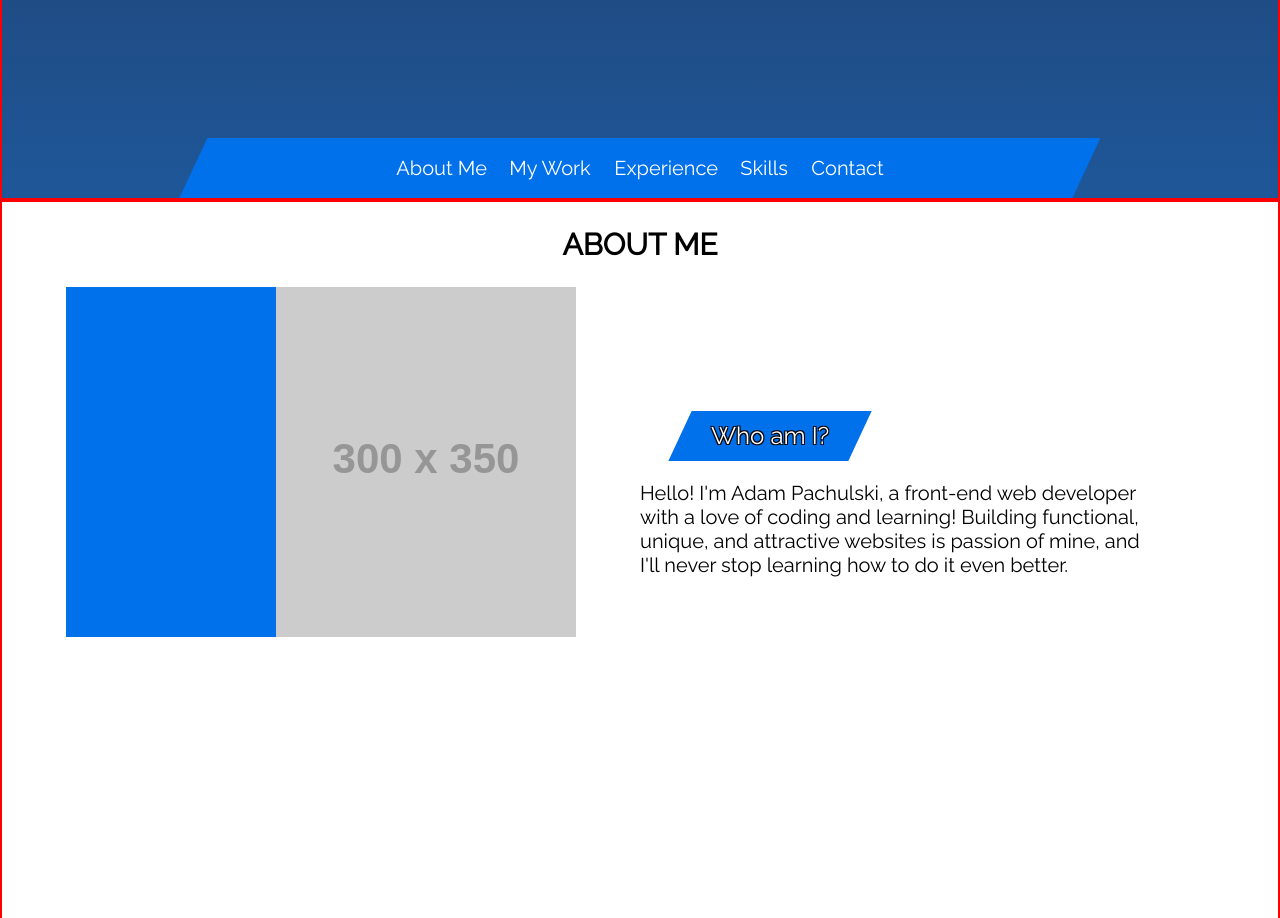
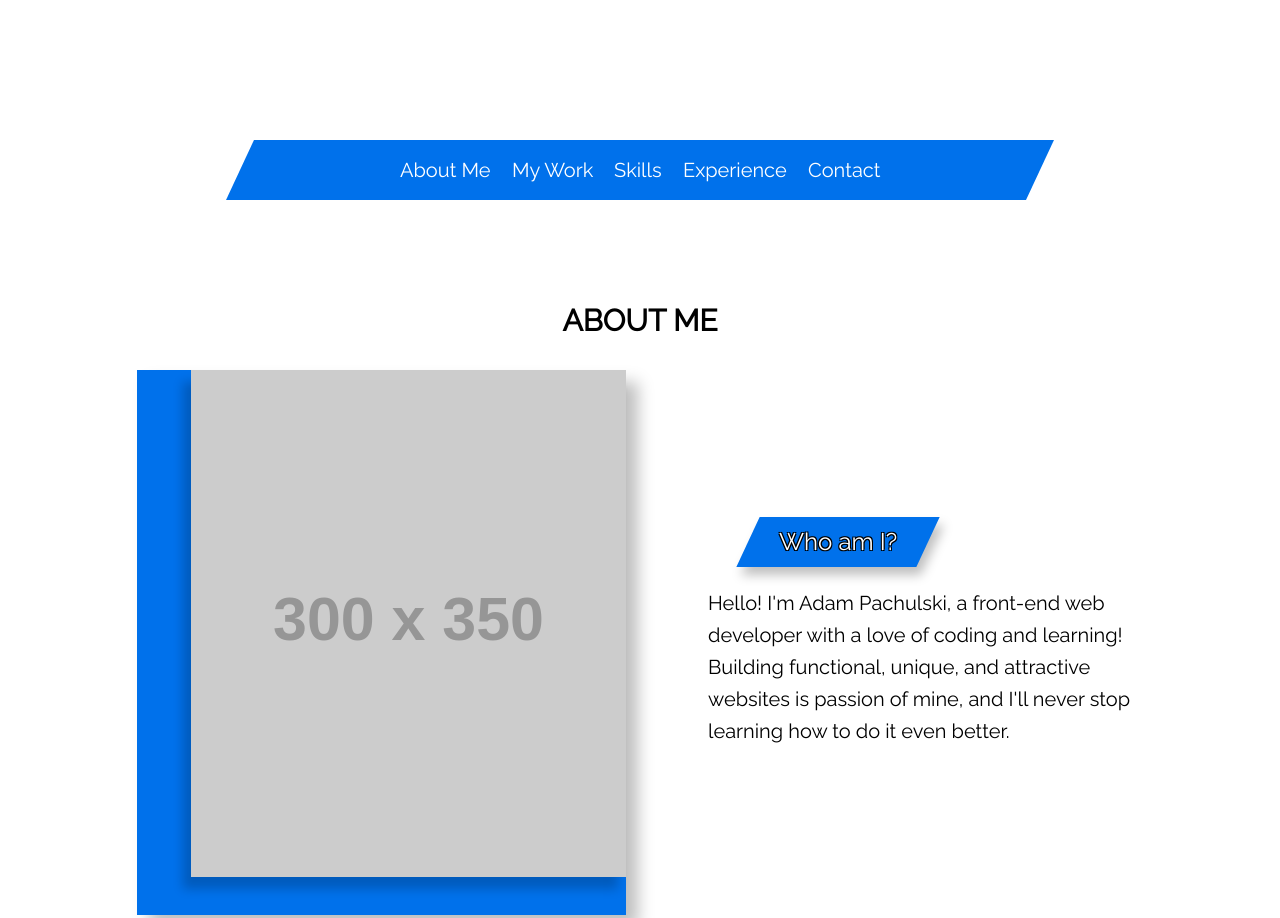
Before and after one commit to AdarrFX/my-portfolio, a plain HTML site: page index.html in a window 1280 px wide. Shown: the part 600-1518 px from the top of the page. Drawn offline with nearby package versions, Linux system fonts and the light colour scheme; placeholder pictures from the web are drawn by us; a web font is replaced by a local one.

Commit message:
Added navbar and further styling

```diff
--- a/index.html
+++ b/index.html
@@ -11,6 +11,7 @@
     <link href="https://fonts.googleapis.com/css?family=Hammersmith+One|Raleway&display=swap" rel="stylesheet">
 
     <script src="https://ajax.googleapis.com/ajax/libs/jquery/3.4.1/jquery.min.js"></script>
+    <script src="script.js"></script>
 
     <title>Adam Pachulski</title>
 </head>
@@ -28,28 +29,33 @@
             <div class="navbar">
                 <nav>
                     <ul class="navbar-navlist">
-                        <li class="navitem">About Me</li>
-                        <li class="navitem">My Work</li>
-                        <li class="navitem">Experience</li>
-                        <li class="navitem">Skills</li>
-                        <li class="navitem">Contact</li>
+                        <li class="navitem"><a href="#about" class="navbar-navlink">About Me</a></li>
+                        <li class="navitem"><a href="#portfolio" class="navbar-navlink">My Work</a></li>
+                        <li class="navitem"><a href="#skills" class="navbar-navlink">Skills</a></li>
+                        <li class="navitem"><a href="#experience" class="navbar-navlink">Experience</a></li>
+                        <li class="navitem"><a href="#contact" class="navbar-navlink">Contact</a></li>
                     </ul>
                 </nav>
             </div>
         </header>
-        <section class="about">
-            <div class="about-content wrapper">
+        <section class="about wrapper" id="about">
+            <div class="about-content">
                 <h2>ABOUT ME</h2>
-                <div class="about-box-image clearfix">
-                    <img src="https://via.placeholder.com/300x350" alt="">
-                </div>
-                <div class="about-box-text">
-                    <div class=about-me-header><p class="stroke-text">Who am I?</p></div>
-                    <p>Hello! I'm Adam Pachulski, a front-end web developer with a love of coding and learning! Building functional, unique, and attractive websites is passion of mine, and I'll never stop learning how to do it even better. </p>
+                <div class="about-boxes-container">
+                    <div class="about-box-image">
+                        <img src="https://via.placeholder.com/300x350" alt="">
+                    </div>
+                    <div class="about-box-text">
+                        <div class=about-me-header><p class="stroke-text">Who am I?</p></div>
+                        <p class="about-me-text">Hello! I'm Adam Pachulski, a front-end web developer with a love of coding and learning! Building functional, unique, and attractive websites is passion of mine, and I'll never stop learning how to do it even better. </p>
+                        <div>
+
+                        </div>
+                    </div>
                 </div>
             </div>
         </section>
-        <section class="portfolio">
+        <section class="portfolio" id="portfolio">
             <div class="portfolio-content wrapper">
                 <h2>My Work</h2>
                 <div class="portfolio-work-container">
@@ -138,7 +144,7 @@
                 </div>
             </div>
         </section>
-        <section class="skills">
+        <section class="skills" id="skills">
                 <div class="skills-text">
                 </div>
                 <p>My skills include...</p>
@@ -151,7 +157,7 @@
                 <img class="skill-image" src="/img/icon/csharp-original.svg" alt="C Sharp Icon">
                 <img class="skill-image" src="/img/icon/git-original-wordmark.svg" alt="Git Icon">
             </section>
-        <section class="experience">
+        <section class="experience" id="experience">
             <div class="experience-content wrapper">
 
                 <h2 class="experience-header-text">My Experience</h2>
@@ -190,7 +196,7 @@
                 </div>
             </div>
         </section>
-        <section class="contact">
+        <section class="contact" id="contact">
             <div class="contact-content">
                 <h2>Contact Me</h2>
                 <p>I can be reached at:</p>
--- /dev/null
+++ b/script.js
@@ -0,0 +1,23 @@
+$(document).ready(function (){
+
+    main();
+
+});
+
+const main = function () {
+
+    console.log("Hello!");
+    $(window).scroll(updateNav);
+
+}
+
+const updateNav = function() {
+    let topScroll = $(document).scrollTop();
+    if ($(".about").offset().top <= topScroll) {
+        $(".navbar").addClass("navbar-stickied");
+        $(".navitem").addClass("navitem-stickied");
+    } else if ($(".about").offset().top > topScroll) {
+        $(".navbar").removeClass("navbar-stickied");
+        $(".navitem").removeClass("navitem-stickied");
+    }
+}
--- a/styles.scss
+++ b/styles.scss
@@ -10,6 +10,7 @@ body {
 
 .wrapper {
     max-width: 1600px;
+    margin: 0 auto;
 }
 
 .stroke-text {
@@ -21,8 +22,8 @@ body {
 header {
   position: relative;
   height: 100vh;
-  background: linear-gradient(to bottom, rgba(38,43,71,1) 0%,rgba(30,87,153,1) 100%);    overflow: hidden;
-  border: 2px solid red;
+  min-height: 450px;
+//   background: linear-gradient(to bottom, rgba(38,43,71,1) 0%,rgba(30,87,153,1) 100%);    overflow: hidden;
   overflow: hidden;
 }
 
@@ -57,12 +58,27 @@ nav {
 
 .navbar {
   width: 70%;
+  max-width: 800px;
   height: 60px;
   position: absolute;
   bottom: 0;
   left: 50%;
   transform: translateX(-50%) skew(-25deg);
   background: $base-colour;
+
+}
+
+.navbar-stickied {
+    position: fixed;
+    top: 0;
+    bottom: auto;
+    left: auto;
+    transform: skew(-25deg);
+    right: -15px;
+    z-index: 1;
+    height: 40px;
+    font-size: 1rem;
+    width: 50%;
 }
 
 .navbar-navlist {
@@ -72,7 +88,7 @@ nav {
   margin: 0 auto;
 }
 
-.navbar-navlist .navitem {
+.navitem {
   display: inline-block;
   height: 60px;
   line-height: 60px;
@@ -81,35 +97,62 @@ nav {
   color: white;
 }
 
+.navitem-stickied {
+    height: 40px;
+    line-height: 40px;
+}
+
+.navbar-navlink {
+    text-decoration: none;
+    color: white;
+}
+
+.navbar-navlink:hover {
+    text-decoration: none;
+    color: orange;
+}
+
 //ABOUT SECTION
 
 .about {
   height: 100vh;
-  border: 2px solid red;
-  // display: flex;
-  // flex-direction: column;
 }
 
 .about img {
   width: 100%;
 }
 
-.about-content {
-    position: relative;
+.about {
     text-align: center;
+    display: flex;
+    justify-content: center;
+    align-items: center;
+    min-height: 450px;
+}
+
+.about-boxes-container {
+    display: flex;
+    width: 85%;
+    margin: 0 auto;
+    justify-content: space-around;
+    align-items: center;
+    height: 70vh;
+    min-height: 350px;
 }
 
 .about-box-image {
-  width: 40%;
-  margin-left: 5%;
+  width: 45%;
+  padding-left: 5%;
+  padding-bottom: 3%;
   background: $base-colour;
-  max-height: 450px;
+  box-shadow: 12px 12px 15px 0px rgba(0,0,0,0.25);
 }
 
 .about-box-image img {
-    width: auto;
+    width: 100%;
     min-width: 300px;
-    float: right;
+    max-width: 550px;
+    box-shadow: -8px 12px 10px 0px rgba(0,0,0,0.2);
 }
 
 .about-me-header {
@@ -121,6 +164,7 @@ nav {
   transform: skew(-25deg);
   margin-left: 40px;
   color: white;
+  box-shadow: 8px 8px 10px 0px rgba(0,0,0,0.25);
 }
 
 .about-me-header p {
@@ -131,14 +175,22 @@ nav {
 }
 
 .about-box-text {
-    position: absolute;
+    display: flex;
+    justify-content: center;
+    flex-direction: column;
     width: 40%;
-    top: 45%;
-    right: 10%;
     text-align: left;
 }
 
+.about-box-text .about-me-text {
+    line-height: 2rem;
+}
+
 // PORTFOLIO SECTION
+
+.portfolio {
+    margin-bottom: 100px;
+}
 
 .portfolio-content {
     display: flex;
@@ -215,6 +267,15 @@ nav {
 
 //EXPERIENCE SECTION
 
+.experience {
+    height: 80vh;
+    min-height: 420px;
+    max-height: 800px;
+    display: flex;
+    justify-content: center;
+    align-items: center;
+}
+
 .experience-education-container {
     margin: 0 auto;
     display: flex;
@@ -250,8 +311,8 @@ nav {
 }
 
 .experience-header-text {
-    margin-top: 70px;
-    margin-bottom: 50px;
+    margin-top: 40px;
+    margin-bottom: 80px;
     text-align: center;
 }
 
```
Also changed, not shown: css/styles.css, img/Globe.svg (deleted), 1 other file.
